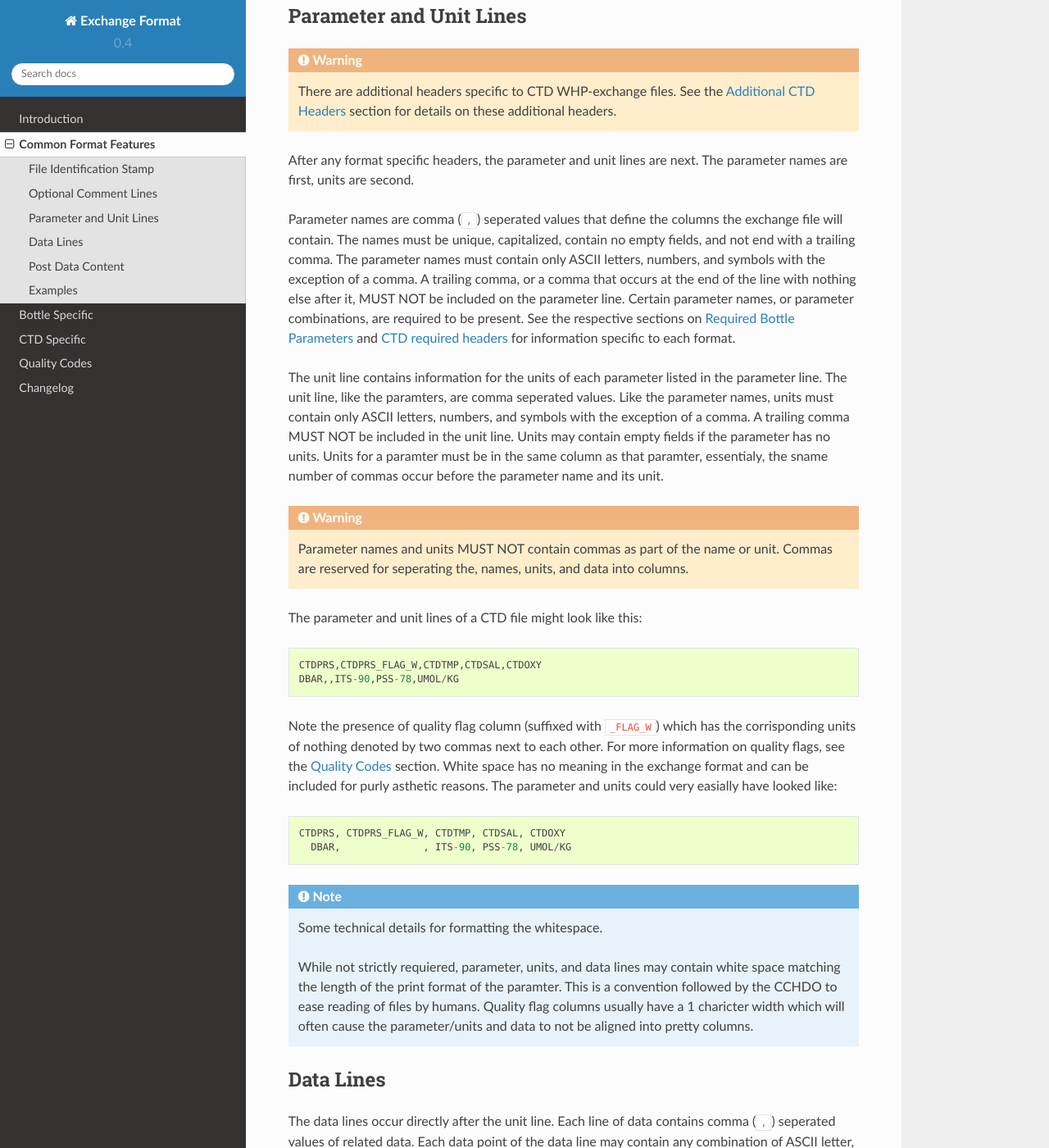
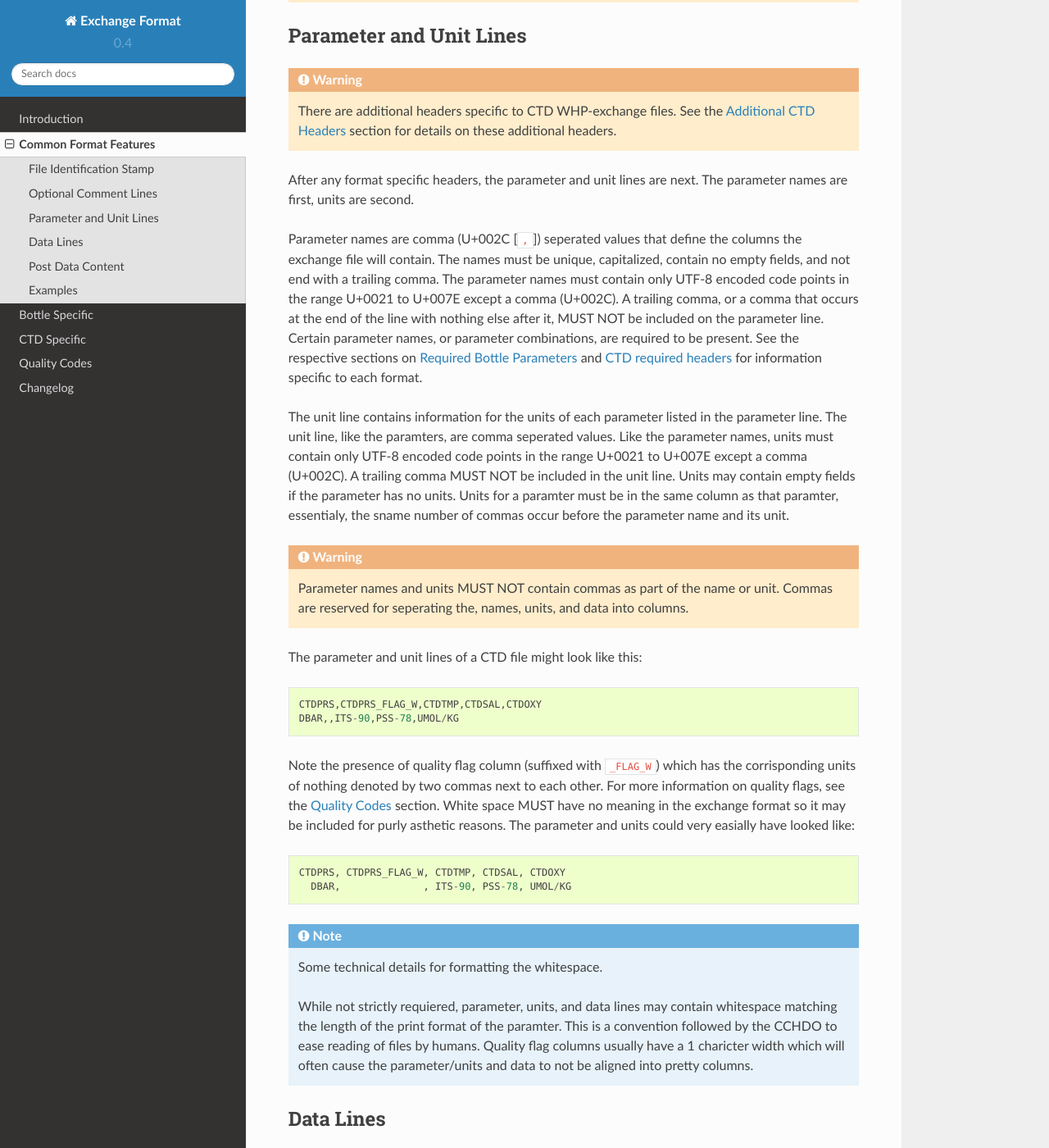
Before and after one commit to cchdo/exchange, a Sphinx documentation site: the page built from docs/common.rst, in a window 1280 px wide and 1400 px high, scrolled down 2300 px. Shown: the whole window at 82% size. Built offline with Sphinx 7.4.7 and the Read the Docs theme 2.0.0, drawn with Linux system fonts in a browser that asks for light colours; pages that are not in the unit, such as notebooks, are missing from menus; some of the changed text lies outside the part shown.

Commit message:
use code points instead of "ASCII something"

```diff
--- a/docs/common.rst
+++ b/docs/common.rst
@@ -23,7 +23,7 @@ For both CTD and Bottle files the first rows must be the following and in the pr
 
 File Identification Stamp
 ---------------------------------
-The first line of a WHP-exchange file contains the file identifier and a creation stamp seperated by a comma.
+The first line of a WHP-exchange file contains the file identifier and a creation stamp seperated by a comma (U+002C).
 The file itendifier will be either ``BOTTLE`` in the case of water samples or ``CTD`` in the case of a CTD profile.
 The creation stamp contains information on when the file was created and who created it.
 
@@ -48,7 +48,7 @@ The creation stamp contians the following information:
 3) 20140716CCH\ **SIO**\ SCD: The instituion that the group is associated with, typically three charicters.
    The CCHDO is locaded at the Scripps Instituion of Oceanography, thus SIO is used.
 4) 20140716CCHSIO\ **SCD**: The initials of the person who wrote the file, typically three charicters.
-   Use only ASCII for the initials. In this example, SCD.
+   Use only code points U+0041 to U+005A and for the initials. In this example, SCD.
 
 .. warning::
   Do not rely on the creation stamp to be the same legnth in every WHP-exchange file.
@@ -78,8 +78,8 @@ An example of the begining of a file, including the `File Identification Stamp`_
   This is a convention often used by the CCHDO to record when changes were made to files
 
 .. warning::
-  Comments may contain non-ASCII charicters, especially in proper names that may be present with data citation information.
-  If writing your own WHP-exchange reader, ensure that it can handle non-ASCII UTF-8 charicters or have it skip comment lines without trying to read them.
+  Comments may contain UTF-8 encoded code points above U+007F, especially in proper names that may be present with data citation information.
+  If writing your own WHP-exchange reader, ensure that it can handle code points above U+007F or have it skip comment lines without trying to read them.
 
 .. _parameter and unit lines:
 
@@ -92,16 +92,16 @@ Parameter and Unit Lines
 After any format specific headers, the parameter and unit lines are next.
 The parameter names are first, units are second.
 
-Parameter names are comma (``,``) seperated values that define the columns the exchange file will contain.
+Parameter names are comma (U+002C [``,``]) seperated values that define the columns the exchange file will contain.
 The names must be unique, capitalized, contain no empty fields, and not end with a trailing comma.
-The parameter names must contain only ASCII letters, numbers, and symbols with the exception of a comma.
+The parameter names must contain only UTF-8 encoded code points in the range U+0021 to U+007E except a comma (U+002C).
 A trailing comma, or a comma that occurs at the end of the line with nothing else after it, MUST NOT be included on the parameter line.
 Certain parameter names, or parameter combinations, are required to be present.
 See the respective sections on :ref:`bottle required headers` and :ref:`CTD required headers` for information specific to each format.
 
 The unit line contains information for the units of each parameter listed in the parameter line.
 The unit line, like the paramters, are comma seperated values.
-Like the parameter names, units must contain only ASCII letters, numbers, and symbols with the exception of a comma.
+Like the parameter names, units must contain only UTF-8 encoded code points in the range U+0021 to U+007E except a comma (U+002C).
 A trailing comma MUST NOT be included in the unit line.
 Units may contain empty fields if the parameter has no units.
 Units for a paramter must be in the same column as that paramter, essentialy, the sname number of commas occur before the parameter name and its unit.
@@ -118,7 +118,7 @@ The parameter and unit lines of a CTD file might look like this::
 
 Note the presence of quality flag column (suffixed with ``_FLAG_W``) which has the corrisponding units of nothing denoted by two commas next to each other.
 For more information on quality flags, see the :ref:`Quality Codes` section.
-White space has no meaning in the exchange format and can be included for purly asthetic reasons.
+White space MUST have no meaning in the exchange format so it may be included for purly asthetic reasons.
 The parameter and units could very easially have looked like::
 
   CTDPRS, CTDPRS_FLAG_W, CTDTMP, CTDSAL, CTDOXY
@@ -127,7 +127,7 @@ The parameter and units could very easially have looked like::
 .. note::
   Some technical details for formatting the whitespace.
 
-  While not strictly requiered, parameter, units, and data lines may contain white space matching the length of the print format of the paramter.
+  While not strictly requiered, parameter, units, and data lines may contain whitespace matching the length of the print format of the paramter.
   This is a convention followed by the CCHDO to ease reading of files by humans.
   Quality flag columns usually have a 1 charicter width which will often cause the parameter/units and data to not be aligned into pretty columns.
 
@@ -136,20 +136,20 @@ The parameter and units could very easially have looked like::
 Data Lines
 ----------
 The data lines occur directly after the unit line.
-Each line of data contains comma (``,``) seperated values of related data.
-Each data point of the data line may contain any combination of ASCII letter, numbers, and symbols with the exception of a comma.
+Each line of data contains comma (U+002C [``,``]) seperated values of related data.
+Each data point of the data line may contain any combination of charicters from U+0020 to U+007F except a comma (U+002C).
 Like the `Parameter and Unit Lines`_, a trailing comma MUST NOT be included at the end of each line.
 Data points for each parameter of the `Parameter and Unit Lines`_ must be in the same column as that paratemer, i.e. the same number of commas occur before the parameter label and the datum.
 
 Numeric data which occurs on the data lines MUST only contain numbers, spaces, an optional decimal marker, and an optional negative sign.
-All whitespace within numerical data is ignored and has no meaning.
+All whitespace within data lines has no symantic meaning.
 Integers may be represented as bare numerals with no decimal marker.
-All real numeric data (i.e. data that are real numbers) MUST be decimal and MUST represent their decimal mark using an ASCII period (``.``).
-For both negative real numbers and integers, prepend an ASCII hyphen (``-``) to the numeric portion, positive real numbers MUST not be prefixed by a plus sign (``+``).
+All real numeric data (i.e. data that are real numbers) MUST be decimal and MUST represent their decimal mark using a period (U+002E [``.``]).
+For both negative real numbers and integers, prepend a hyphen (U+002D [``-``]) to the numeric portion, positive real numbers MUST not be prefixed by a plus sign (U+002B [``+``]).
 
 The validity of each datum is determined by the parameter column in which it occurs.
 For example, the `EXPOCODE` column may contain any combination of letter, numbers, or symbols (except a comma).
-A `CTDPRS` column may only contain real decimal numbers using an ASCII period (``.``) as the decimal mark.
+A `CTDPRS` column may only contain real decimal numbers (U+0030 to U+0039) using a period (U+002E [``.``]) as the decimal mark.
 
 .. note::
   Parameters may have a different precision depending on how the measurement was made.
@@ -159,6 +159,10 @@ A `CTDPRS` column may only contain real decimal numbers using an ASCII period (`
   For these and other reasons, a mix of precisions may occur in a column of data.
 
   Always report the precision as measured.
+
+.. warning::
+  The exchange format currently has no support for quoted strings within the parameter, unit, and data lines.
+  This means it is not possible for any meaningful whitespace to be included.
 
 After all datalines, the end of the data is indicated by a line containing only ``END_DATA``.
 Here is a short example of what exchange data might look like::
```
Also changed, not shown: other parts of docs/common.rst (+2 -2 lines).
